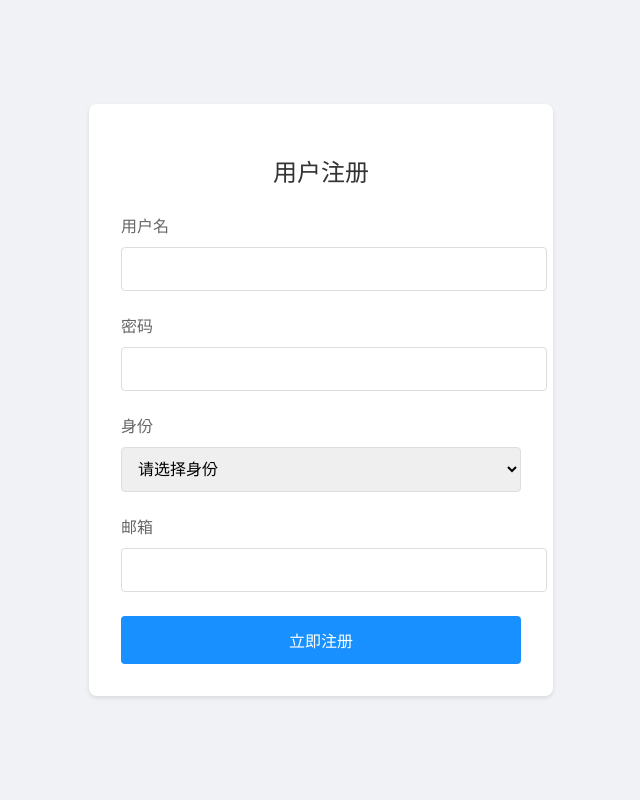
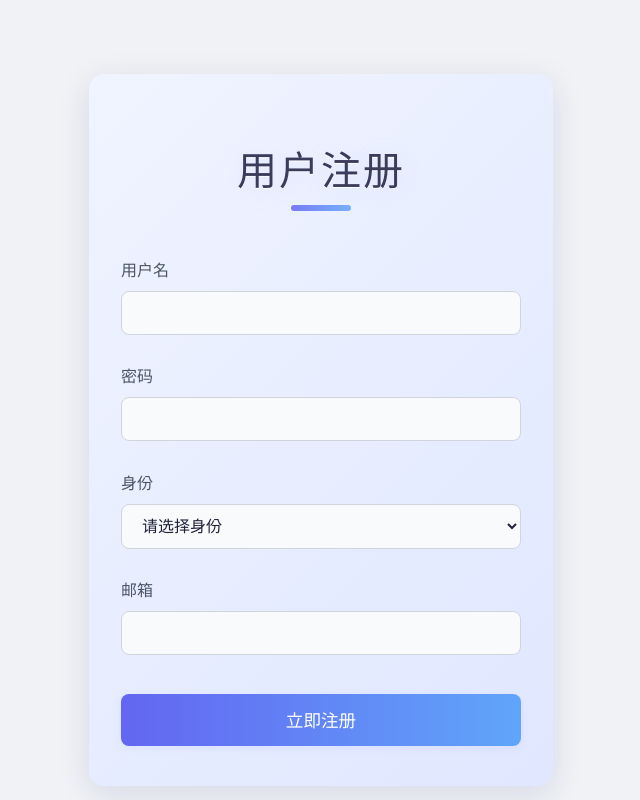
Before and after one commit to Ethan-Zhengsy/teach_vue, a Vue app: page /register in a window 1280 px wide. Shown: the whole page, without its empty margins (319-959 px from the left). Built offline with nearby package versions, Linux system fonts and the light colour scheme.

Commit message:
优化登录和注册表单样式，提升用户体验和视觉效果

```diff
--- a/src/components/LoginForm.vue
+++ b/src/components/LoginForm.vue
@@ -157,70 +157,149 @@ const handleSubmit = async () => {
 </script>
 
 <style scoped>
-
 .login-form {
-  background: white;
-  padding: 2rem;
-  border-radius: 8px;
-  box-shadow: 0 2px 4px rgba(0, 0, 0, 0.1);
+  background: linear-gradient(135deg, #f0f4ff 0%, #e0e7ff 100%);
+  padding: 2.5rem 2rem 2rem 2rem;
+  border-radius: 16px;
+  box-shadow: 0 8px 32px 0 rgba(31, 38, 135, 0.12);
   width: 100%;
   max-width: 400px;
+  margin: 60px auto 0 auto;
+  transition: box-shadow 0.3s;
+  display: flex;
+  flex-direction: column;
+  align-items: center;
+  gap: 0.5rem;
+}
+
+@media (max-width: 480px) {
+  .login-form {
+    padding: 1.2rem 0.5rem 1.5rem 0.5rem;
+    max-width: 98vw;
+  }
 }
 
 h2 {
   text-align: center;
-  margin-bottom: 1.5rem;
-  color: #333;
+  margin-bottom: 2.5rem;
+  font-size: 2.5rem;
+  font-weight: 900;
+  letter-spacing: 2px;
+  line-height: 1.2;
+  color: #3b3b5b;
+  position: relative;
+  z-index: 1;
+  text-shadow: 0 4px 24px #a5b4fc33, 0 1px 0 #fff;
+  background: none;
+  -webkit-background-clip: unset;
+  -webkit-text-fill-color: unset;
+  background-clip: unset;
+}
+h2::after {
+  content: "";
+  display: block;
+  margin: 0.6rem auto 0 auto;
+  width: 60px;
+  height: 6px;
+  border-radius: 3px;
+  background: linear-gradient(90deg, #6366f1 0%, #60a5fa 100%);
+  opacity: 0.85;
 }
 
 .form-group {
-  margin-bottom: 1.5rem;
-  color: white;
+  margin-bottom: 1.2rem;
+  width: 100%;
+  display: flex;
+  flex-direction: column;
+  gap: 0.3rem;
+  align-items: center;
 }
 
 label {
-  display: block;
-  margin-bottom: 0.5rem;
-  color: #666;
+  color: #4b5563;
+  font-weight: 500;
+  font-size: 1rem;
+  margin-bottom: 0.2rem;
+  align-self: flex-start;
 }
 
 input {
   width: 100%;
-  padding: 0.75rem;
-  border: 1px solid #ddd;
-  border-radius: 4px;
+  min-width: 0;
+  box-sizing: border-box;
+  padding: 0.75rem 1rem;
+  border: 1.5px solid #d1d5db;
+  border-radius: 8px;
   font-size: 1rem;
+  background: #f9fafb;
+  color: #22223b;
+  transition: border-color 0.2s, box-shadow 0.2s;
+  margin-bottom: 0.2rem;
+}
+
+input:focus {
+  border-color: #6366f1;
+  outline: none;
+  box-shadow: 0 0 0 2px #a5b4fc55;
 }
 
 input.error {
   border-color: #ff4d4f;
+  background: #fff1f0;
 }
 
 .error-msg {
   color: #ff4d4f;
-  font-size: 0.875rem;
-  margin-top: 0.25rem;
+  font-size: 0.92rem;
+  margin-top: 0.1rem;
+  margin-bottom: 0.1rem;
   display: block;
+  min-height: 1.2em;
+  width: 100%;
+  text-align: left;
 }
 
 .submit-btn {
   width: 100%;
-  padding: 0.75rem;
-  background: #1890ff;
+  padding: 0.85rem;
+  background: linear-gradient(90deg, #6366f1 0%, #60a5fa 100%);
   color: white;
   border: none;
-  border-radius: 4px;
-  font-size: 1rem;
+  border-radius: 8px;
+  font-size: 1.1rem;
+  font-weight: 600;
   cursor: pointer;
-  transition: background 0.3s;
+  margin-top: 0.5rem;
+  margin-bottom: 0.5rem;
+  transition: background 0.2s, box-shadow 0.2s;
+  box-shadow: 0 2px 8px 0 rgba(99,102,241,0.08);
 }
 
 .submit-btn:disabled {
-  background: #91d5ff;
+  background: #c7d2fe;
   cursor: not-allowed;
 }
 
-.submit-btn:hover {
-  background: #40a9ff;
+.submit-btn:hover:not(:disabled) {
+  background: linear-gradient(90deg, #4f46e5 0%, #2563eb 100%);
+}
+
+p[style*="text-align:center"] {
+  margin-top: 2.2rem !important;
+  color: #6b7280;
+  font-size: 0.98rem;
+  letter-spacing: 0.5px;
+}
+
+router-link {
+  color: #6366f1;
+  font-weight: 600;
+  text-decoration: underline;
+  margin-left: 0.3em;
+  transition: color 0.2s;
+}
+
+router-link:hover {
+  color: #2563eb;
 }
 </style>
--- a/src/components/RegisterForm.vue
+++ b/src/components/RegisterForm.vue
@@ -197,59 +197,146 @@ const handleSubmit = async () => {
 
 <style scoped>
 .register-form {
-  background: white;
-  padding: 2rem;
-  border-radius: 8px;
-  box-shadow: 0 2px 4px rgba(0, 0, 0, 0.1);
+  background: linear-gradient(135deg, #f0f4ff 0%, #e0e7ff 100%);
+  padding: 2.5rem 2rem 2rem 2rem;
+  border-radius: 16px;
+  box-shadow: 0 8px 32px 0 rgba(31, 38, 135, 0.12);
   width: 100%;
   max-width: 400px;
+  margin: 60px auto 0 auto;
+  transition: box-shadow 0.3s;
+  display: flex;
+  flex-direction: column;
+  align-items: center;
+  gap: 0.5rem;
 }
+
+@media (max-width: 480px) {
+  .register-form {
+    padding: 1.2rem 0.5rem 1.5rem 0.5rem;
+    max-width: 98vw;
+  }
+}
+
 h2 {
   text-align: center;
-  margin-bottom: 1.5rem;
-  color: #333;
+  margin-bottom: 2.5rem;
+  font-size: 2.5rem;
+  font-weight: 900;
+  letter-spacing: 2px;
+  line-height: 1.2;
+  color: #3b3b5b;
+  position: relative;
+  z-index: 1;
+  text-shadow: 0 4px 24px #a5b4fc33, 0 1px 0 #fff;
+  background: none;
 }
+
+h2::after {
+  content: "";
+  display: block;
+  margin: 0.6rem auto 0 auto;
+  width: 60px;
+  height: 6px;
+  border-radius: 3px;
+  background: linear-gradient(90deg, #6366f1 0%, #60a5fa 100%);
+  opacity: 0.85;
+}
+
 .form-group {
-  margin-bottom: 1.5rem;
+  margin-bottom: 1.2rem;
+  width: 100%;
+  display: flex;
+  flex-direction: column;
+  gap: 0.3rem;
+  align-items: center;
 }
+
 label {
-  display: block;
-  margin-bottom: 0.5rem;
-  color: #666;
+  color: #4b5563;
+  font-weight: 500;
+  font-size: 1rem;
+  margin-bottom: 0.2rem;
+  align-self: flex-start;
 }
+
 input, select {
   width: 100%;
-  padding: 0.75rem;
-  border: 1px solid #ddd;
-  border-radius: 4px;
+  min-width: 0;
+  box-sizing: border-box;
+  padding: 0.75rem 1rem;
+  border: 1.5px solid #d1d5db;
+  border-radius: 8px;
   font-size: 1rem;
+  background: #f9fafb;
+  color: #22223b;
+  transition: border-color 0.2s, box-shadow 0.2s;
+  margin-bottom: 0.2rem;
 }
+
+input:focus, select:focus {
+  border-color: #6366f1;
+  outline: none;
+  box-shadow: 0 0 0 2px #a5b4fc55;
+}
+
 input.error, select.error {
   border-color: #ff4d4f;
+  background: #fff1f0;
 }
+
 .error-msg {
   color: #ff4d4f;
-  font-size: 0.875rem;
-  margin-top: 0.25rem;
+  font-size: 0.92rem;
+  margin-top: 0.1rem;
+  margin-bottom: 0.1rem;
   display: block;
+  min-height: 1.2em;
+  width: 100%;
+  text-align: left;
 }
+
 .submit-btn {
   width: 100%;
-  padding: 0.75rem;
-  background: #1890ff;
+  padding: 0.85rem;
+  background: linear-gradient(90deg, #6366f1 0%, #60a5fa 100%);
   color: white;
   border: none;
-  border-radius: 4px;
-  font-size: 1rem;
+  border-radius: 8px;
+  font-size: 1.1rem;
+  font-weight: 600;
   cursor: pointer;
-  transition: background 0.3s;
+  margin-top: 0.5rem;
+  margin-bottom: 0.5rem;
+  transition: background 0.2s, box-shadow 0.2s;
+  box-shadow: 0 2px 8px 0 rgba(99,102,241,0.08);
 }
+
 .submit-btn:disabled {
-  background: #91d5ff;
+  background: #c7d2fe;
   cursor: not-allowed;
 }
-.submit-btn:hover {
-  background: #40a9ff;
+
+.submit-btn:hover:not(:disabled) {
+  background: linear-gradient(90deg, #4f46e5 0%, #2563eb 100%);
 }
 
+p[style*="text-align:center"] {
+  margin-top: 2.2rem !important;
+  color: #6b7280;
+  font-size: 0.98rem;
+  letter-spacing: 0.5px;
+}
+
+router-link {
+  color: #6366f1;
+  font-weight: 600;
+  text-decoration: underline;
+  margin-left: 0.3em;
+  transition: color 0.2s;
+}
+
+router-link:hover {
+  color: #2563eb;
+}
 </style>
```
